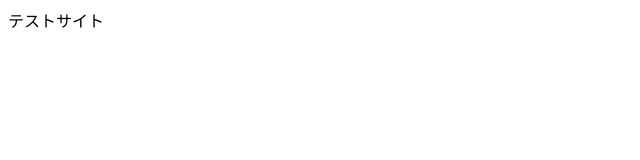
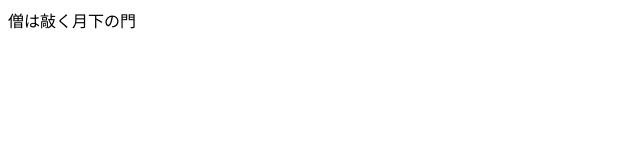
Before and after one commit to koushiMizushima/F2024, a plain HTML site: page index.html in a window 1280 px wide. Shown: the full height of the page, 0-640 px from the left. Drawn offline with Linux system fonts and the light colour scheme.

Commit message:
敲くがよいか

```diff
--- a/index.html
+++ b/index.html
@@ -7,7 +7,7 @@
 </head>
 
 <body>
-テストサイト
+僧は敲く月下の門
 </body>
 
 </html>
```
